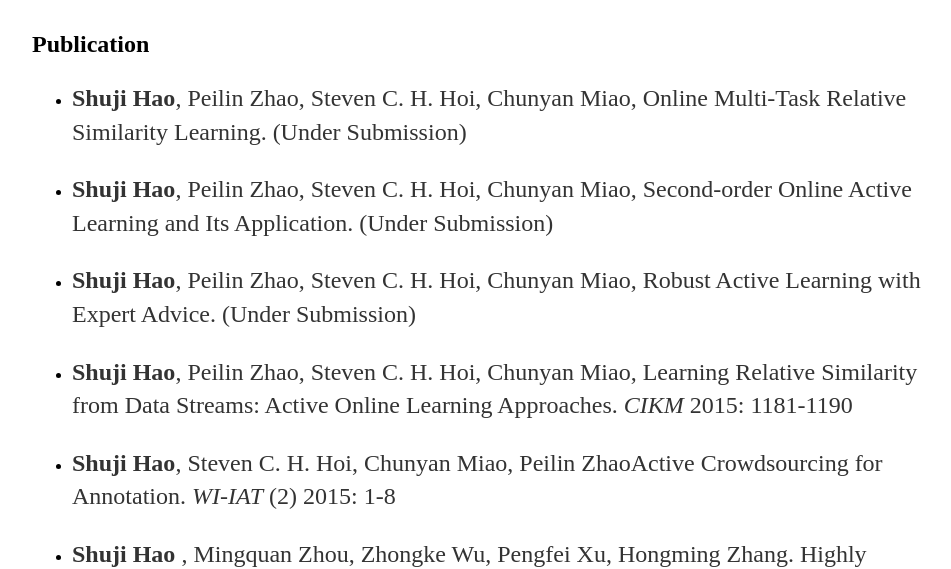
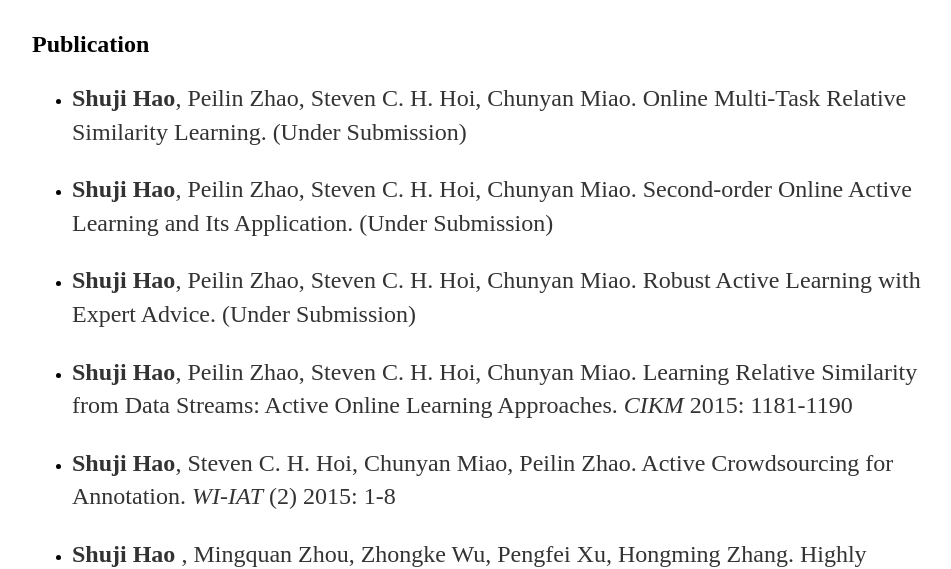
Before and after one commit to haoshuji/haoshuji.github.io, a Jekyll site: the page built from about/index.html, in a window 1280 px wide. Shown: the part 366-935 px from the top of the page, without its empty margins (160-1111 px from the left). Built offline with Jekyll 4.4.1, drawn with Linux system fonts in a browser that asks for light colours.

Commit message:
about me edit

```diff
--- a/about/index.html
+++ b/about/index.html
@@ -12,19 +12,19 @@ title: Shuji Hao
 <h2> Publication </h2>
 <ul>
   <li>
-    <p><strong>Shuji Hao</strong>, Peilin Zhao, Steven C. H. Hoi, Chunyan Miao, Online Multi-Task Relative Similarity Learning. (Under Submission)</p>
+    <p><strong>Shuji Hao</strong>, Peilin Zhao, Steven C. H. Hoi, Chunyan Miao. Online Multi-Task Relative Similarity Learning. (Under Submission)</p>
   </li>
   <li>
-    <p><strong>Shuji Hao</strong>, Peilin Zhao, Steven C. H. Hoi, Chunyan Miao, Second-order Online Active Learning and Its Application. (Under Submission)</p>
+    <p><strong>Shuji Hao</strong>, Peilin Zhao, Steven C. H. Hoi, Chunyan Miao. Second-order Online Active Learning and Its Application. (Under Submission)</p>
   </li>
   <li>
-    <p><strong>Shuji Hao</strong>, Peilin Zhao, Steven C. H. Hoi, Chunyan Miao, Robust Active Learning with Expert Advice. (Under Submission)</p>
+    <p><strong>Shuji Hao</strong>, Peilin Zhao, Steven C. H. Hoi, Chunyan Miao. Robust Active Learning with Expert Advice. (Under Submission)</p>
   </li>
   <li>
-    <p><strong>Shuji Hao</strong>, Peilin Zhao, Steven C. H. Hoi, Chunyan Miao, Learning Relative Similarity from Data Streams: Active Online Learning Approaches. <em>CIKM</em> 2015: 1181-1190</p>
+    <p><strong>Shuji Hao</strong>, Peilin Zhao, Steven C. H. Hoi, Chunyan Miao. Learning Relative Similarity from Data Streams: Active Online Learning Approaches. <em>CIKM</em> 2015: 1181-1190</p>
   </li>
   <li>
-    <p><strong>Shuji Hao</strong>, Steven C. H. Hoi, Chunyan Miao, Peilin ZhaoActive Crowdsourcing for Annotation. <em>WI-IAT</em> (2) 2015: 1-8</p>
+    <p><strong>Shuji Hao</strong>, Steven C. H. Hoi, Chunyan Miao, Peilin Zhao. Active Crowdsourcing for Annotation. <em>WI-IAT</em> (2) 2015: 1-8</p>
   </li>
   <li>
     <p><strong>Shuji Hao </strong>, Mingquan Zhou, Zhongke Wu, Pengfei Xu, Hongming Zhang. Highly Parallel Surface Crack Simulation. <em>CGIV</em> 2011: 82-86</p>
```
